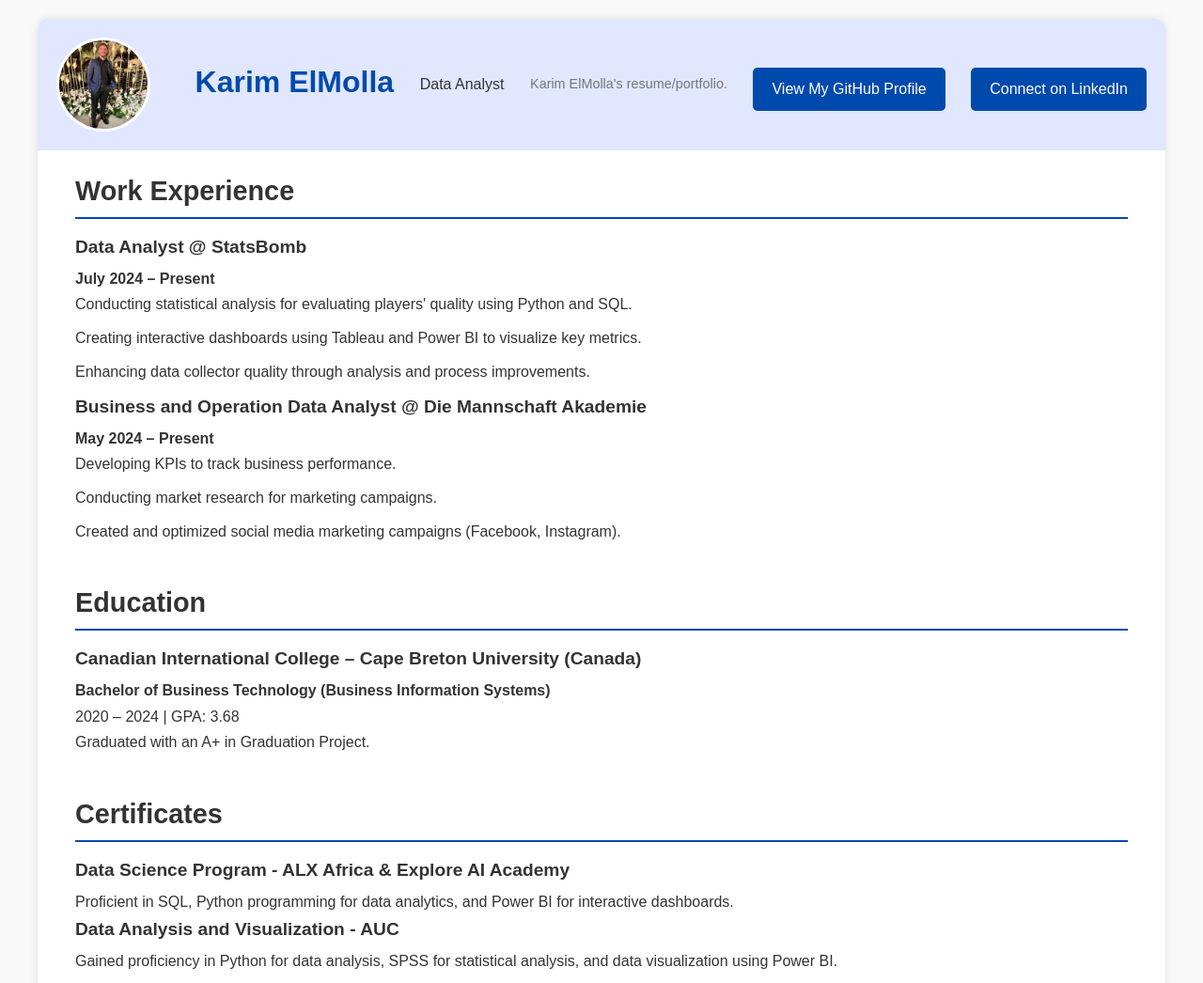
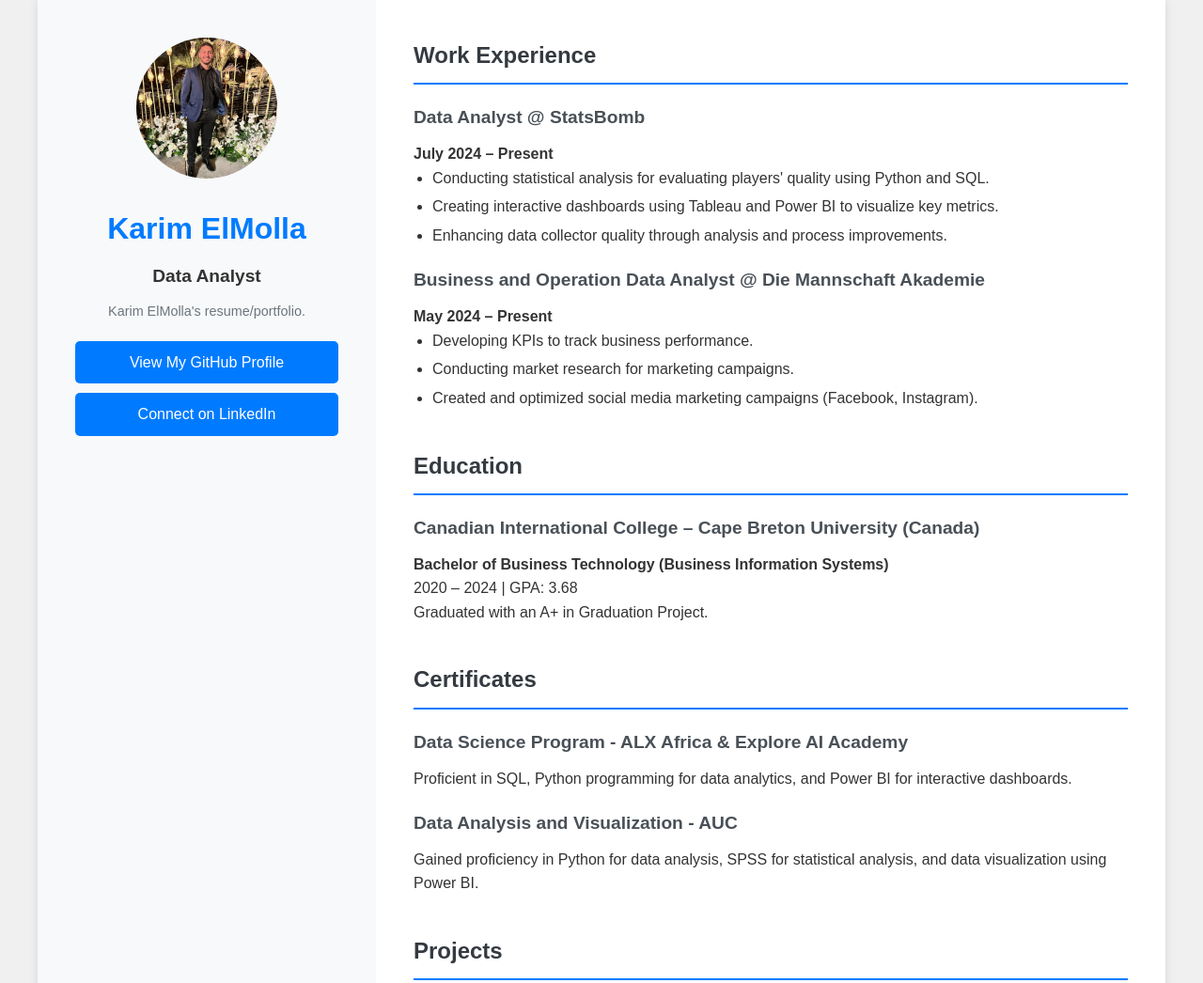
Before and after one commit to karimelmolla/Portfolio, a plain HTML site: page index.html in a window 1280 px wide. Shown: the top 1046 px of the page at 94% size. Drawn offline with Linux system fonts and the light colour scheme.

Commit message:
Update styles.css

```diff
--- a/styles.css
+++ b/styles.css
@@ -1,4 +1,3 @@
-/* Reset default styling */
 * {
     margin: 0;
     padding: 0;
@@ -8,85 +7,69 @@
 body {
     font-family: Arial, sans-serif;
     line-height: 1.6;
-    background-color: #f9f9f9;
+    background-color: #f0f0f0;
     color: #333;
-    padding: 20px;
 }
 
 .container {
+    display: flex;
     max-width: 1200px;
     margin: 0 auto;
     background-color: #fff;
-    border-radius: 10px;
     box-shadow: 0 0 10px rgba(0, 0, 0, 0.1);
-    overflow: hidden;
 }
 
 .profile-section {
-    background-color: #e0e7ff;
-    padding: 20px;
-    display: flex;
-    justify-content: space-between;
-    align-items: center;
-}
-
-.profile-info {
-    display: flex;
-    align-items: center;
+    width: 30%;
+    padding: 40px;
+    background-color: #f8f9fa;
+    text-align: center;
 }
 
 .profile-pic {
-    width: 100px;
-    height: 100px;
+    width: 150px;
+    height: 150px;
     border-radius: 50%;
-    border: 3px solid #fff;
     object-fit: cover;
-    margin-right: 20px;
-}
-
-.profile-text {
-    display: flex;
-    flex-direction: column;
+    margin-bottom: 20px;
 }
 
 h1 {
     font-size: 2rem;
-    margin-bottom: 5px;
-    color: #004aad;
+    color: #007bff;
+    margin-bottom: 10px;
 }
 
-p {
-    font-size: 1rem;
-    margin: 2px 0;
+.job-title {
+    font-size: 1.2rem;
+    font-weight: bold;
+    margin-bottom: 10px;
 }
 
 .sub-text {
     font-size: 0.9rem;
-    color: #777;
-}
-
-.profile-links {
-    display: flex;
-    flex-direction: column;
+    color: #6c757d;
+    margin-bottom: 20px;
 }
 
 .profile-link {
+    display: block;
     margin-top: 10px;
     padding: 10px 20px;
-    background-color: #004aad;
+    background-color: #007bff;
     color: #fff;
     text-decoration: none;
     border-radius: 5px;
     transition: background-color 0.3s ease;
-    text-align: center;
 }
 
 .profile-link:hover {
-    background-color: #002e77;
+    background-color: #0056b3;
 }
 
 .main-content {
-    padding: 20px 40px;
+    width: 70%;
+    padding: 40px;
 }
 
 .section {
@@ -94,43 +77,44 @@ p {
 }
 
 h2 {
-    font-size: 1.8rem;
-    margin-bottom: 15px;
-    color: #333;
-    border-bottom: 2px solid #004aad;
-    padding-bottom: 5px;
+    font-size: 1.5rem;
+    color: #343a40;
+    border-bottom: 2px solid #007bff;
+    padding-bottom: 10px;
+    margin-bottom: 20px;
 }
 
 h3 {
     font-size: 1.2rem;
-    margin-bottom: 5px;
-    color: #333;
+    color: #495057;
+    margin-bottom: 10px;
 }
 
 ul {
-    list-style: none;
-    padding-left: 0;
+    list-style-type: disc;
+    padding-left: 20px;
 }
 
-ul li {
-    margin-bottom: 10px;
+li {
+    margin-bottom: 5px;
+}
+
+.work-item, .edu-item, .cert-item, .proj-item {
+    margin-bottom: 20px;
 }
 
 .project-pic {
     max-width: 100%;
     height: auto;
-    max-height: 300px; /* Adjust this value to control the maximum height of the image */
-    margin-top: 15px;
+    margin-top: 10px;
     border-radius: 5px;
-    object-fit: contain;
 }
 
 footer {
     text-align: center;
     padding: 20px;
-    background-color: #004aad;
+    background-color: #343a40;
     color: #fff;
-    font-size: 0.9rem;
 }
 
 footer a {
@@ -139,16 +123,11 @@ footer a {
 }
 
 @media (max-width: 768px) {
-    .profile-section {
+    .container {
         flex-direction: column;
-        align-items: flex-start;
     }
 
-    .profile-links {
-        margin-top: 20px;
-    }
-
-    .profile-link {
-        margin-top: 10px;
+    .profile-section, .main-content {
+        width: 100%;
     }
 }
```
